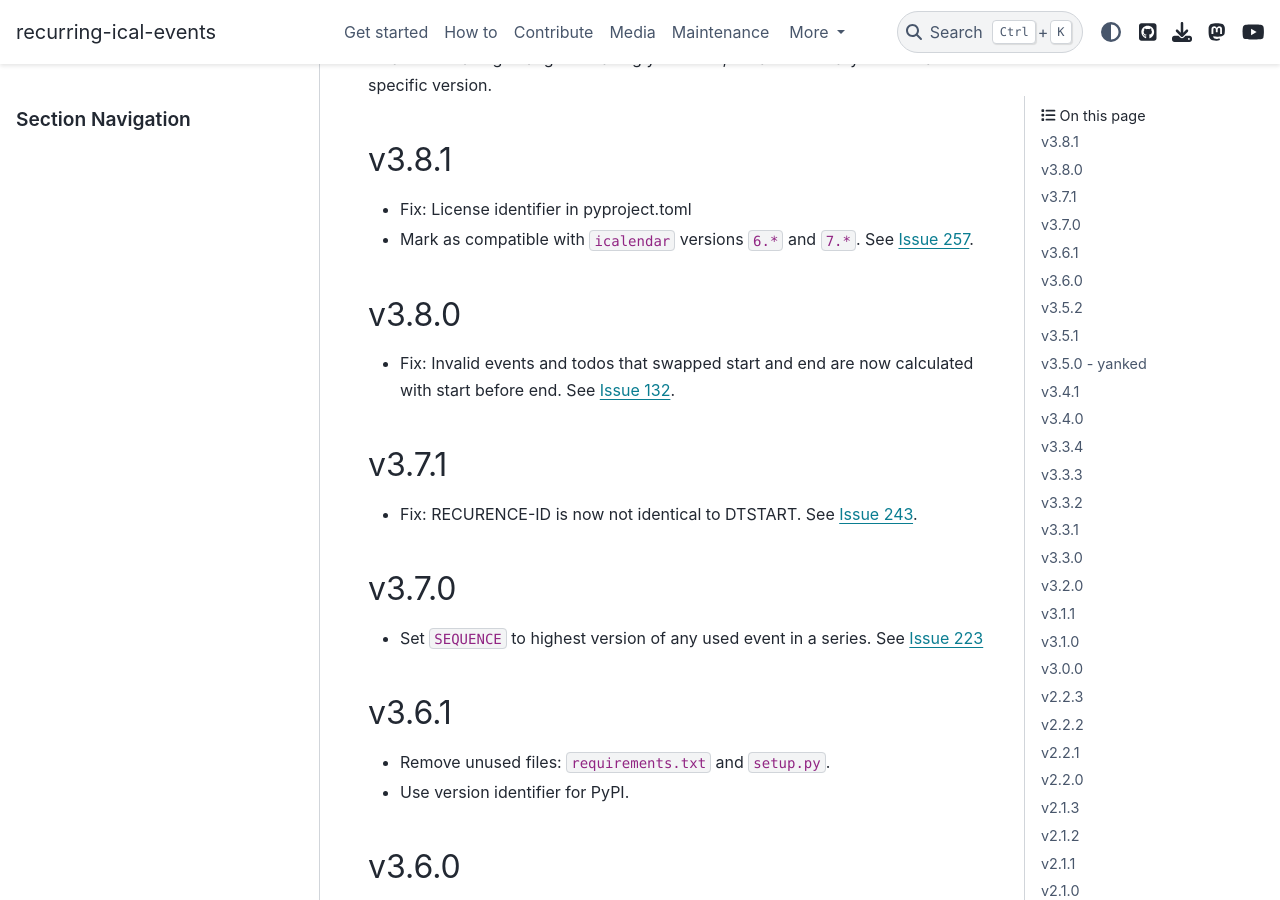
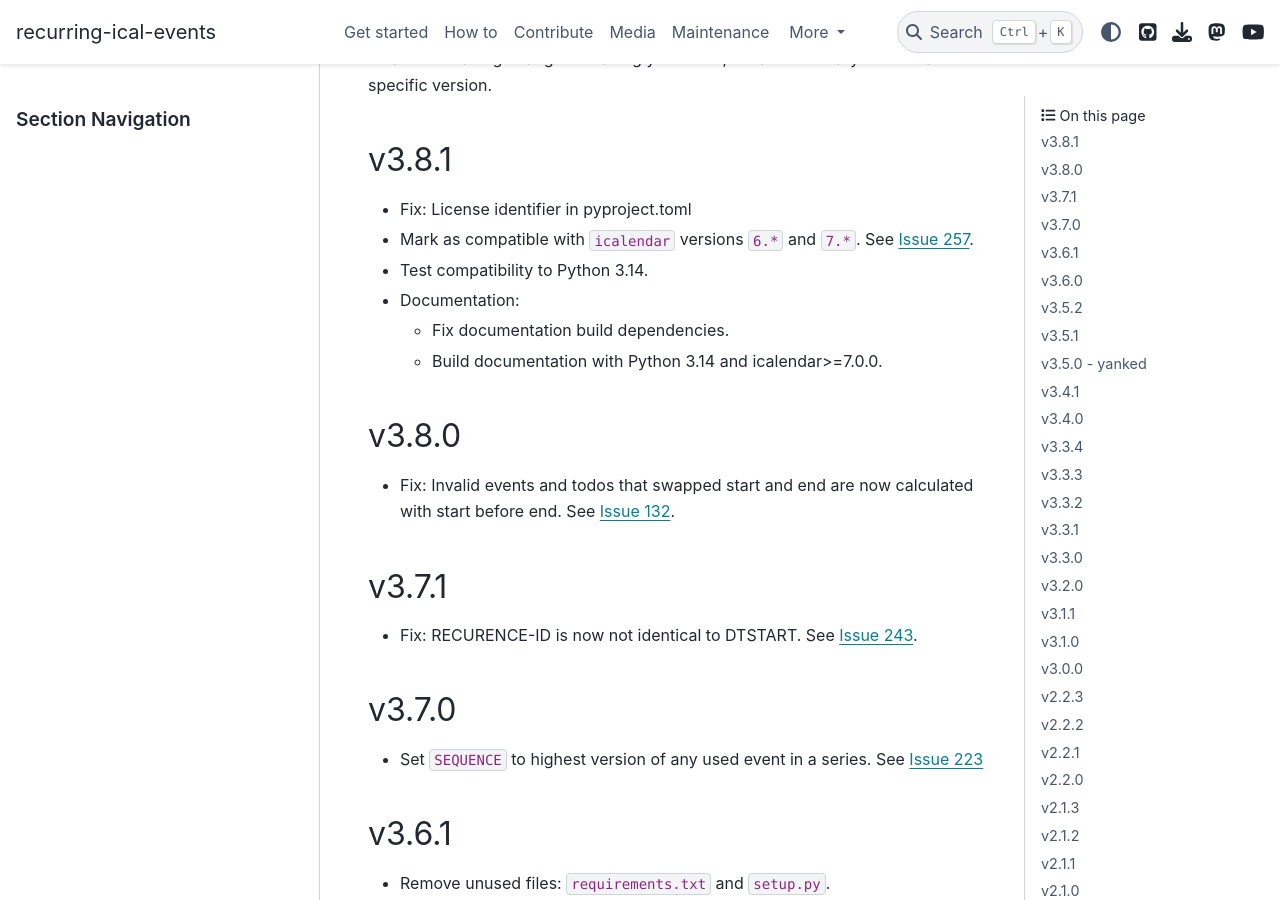
Before and after one commit to niccokunzmann/python-recurring-ical-events, a Sphinx documentation site: the page built from docs/changelog.md, in a window 1280 px wide and 900 px high, scrolled down 312 px. Built offline with Sphinx 7.4.7 and the PyData theme 0.15.4, drawn with Linux system fonts in a browser that asks for light colours.

Commit message:
log changes

```diff
--- a/docs/changelog.md
+++ b/docs/changelog.md
@@ -19,6 +19,10 @@ To avoid breaking changes breaking your code, install this library fixed to a sp
 
 - Fix: License identifier in pyproject.toml
 - Mark as compatible with `icalendar` versions `6.*` and `7.*`. See [Issue 257](https://github.com/niccokunzmann/python-recurring-ical-events/issues/257).
+- Test compatibility to Python 3.14.
+- Documentation:
+  - Fix documentation build dependencies.
+  - Build documentation with Python 3.14 and icalendar>=7.0.0.
 
 ## v3.8.0
 
```
